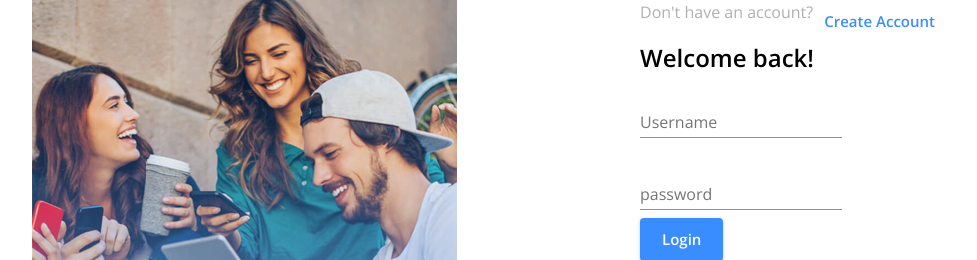
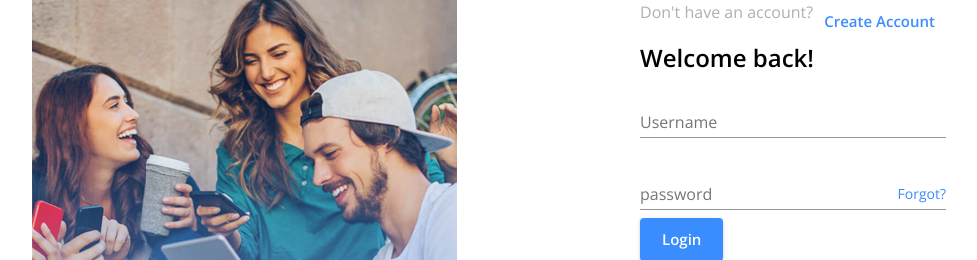
Before and after one commit to NEwertKrocker/260a09, a React (Create React App) app in the folder client/: page /login in a window 1280 px wide. Shown: the top 260 px of the page, without its empty margins (151-1128 px from the left). Built offline with nearby package versions, Linux system fonts and the light colour scheme; no server answers.

Commit message:
Add 'Forgot?' adornment to password entry field

```diff
--- a/client/src/Login.js
+++ b/client/src/Login.js
@@ -7,6 +7,7 @@ import {
   Button,
   FormControl,
   TextField,
+  InputAdornment
 } from '@material-ui/core';
 import bgImg from './assets/bg-img.png';
 
@@ -43,23 +44,28 @@ const Login = ({ user, login }) => {
           <Grid>
             <Grid>
               <Typography variant='h5'>Welcome back!</Typography>
-              <FormControl margin="normal" required>
+              <FormControl margin="normal" fullWidth={true} required>
                 <TextField
                   aria-label="username"
                   label="Username"
                   name="username"
                   type="text"
-                  color="secondary"
+                  color="primary"
                 />
               </FormControl>
             </Grid>
-            <FormControl margin="normal" required>
+            <FormControl margin="normal" fullWidth={true} required>
               <TextField
                 label="password"
                 aria-label="password"
                 type="password"
                 name="password"
-                color="secondary"
+                color="primary"
+                InputProps={{
+                  endAdornment: <InputAdornment position='end' color="primary">
+                    <Typography color="primary" variant="body2">Forgot?</Typography>
+                  </InputAdornment>,
+                }}
               />
             </FormControl>
             <Grid>
```
